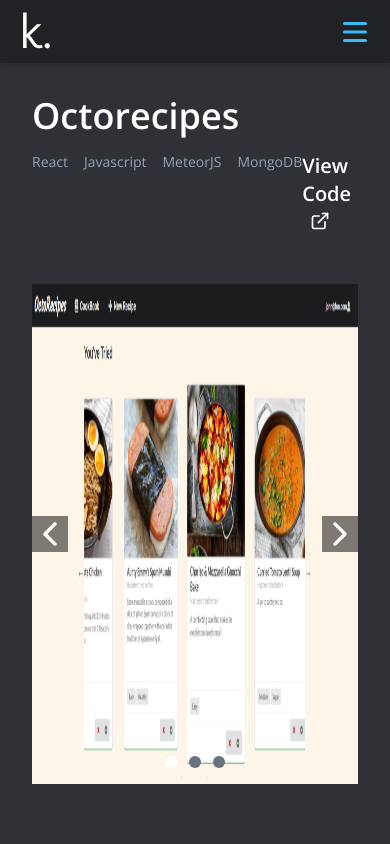
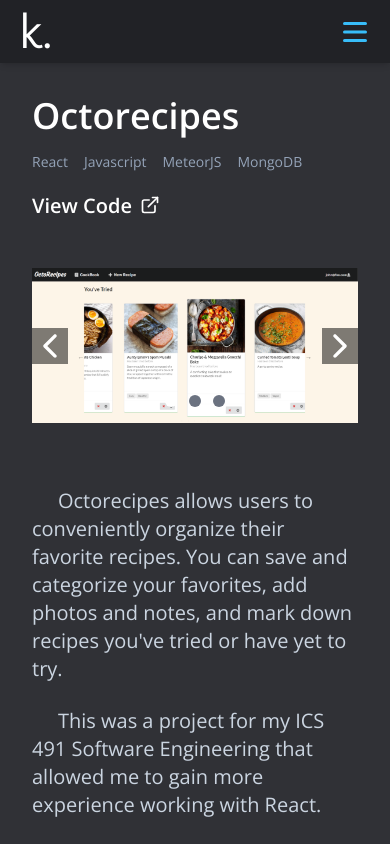
Before and after one commit to kasons/kasons.github.io, a Next.js app: page /projects/octorecipes in a window 390 px wide. Shown: the top 844 px of the page. Built offline with nearby package versions, Linux system fonts and the light colour scheme.

Commit message:
Mobile styling for projects

```diff
--- a/Components/Carousel.tsx
+++ b/Components/Carousel.tsx
@@ -28,7 +28,7 @@ const Carousel = ({slides} : {slides:StaticImageData[]}) => {
           }}
         >
           {slides.map((s) => {
-            return <Image key={s.src} src={s} width={1000} className='h-[500px] w-[100%] min-w-[-webkit-fill-available]' alt="Pixelchess slide"/>;
+            return <Image key={s.src} src={s} width={1000} className='h-auto xl:h-[500px] w-[100%] min-w-[-webkit-fill-available]' alt="Pixelchess slide"/>;
           })}
         </div>
 
--- a/pages/projects/johnsonslist.tsx
+++ b/pages/projects/johnsonslist.tsx
@@ -19,7 +19,7 @@ const pixelchess = () => {
             <h1 className='text-4xl font-semibold text-white mt-[2rem] mb-[1rem]'>
                 Johnsonslist
             </h1>
-            <div className='flex flex-row justify-between'>
+            <div className='flex flex-col md:flex-row justify-between'>
                 <div className='flex w-fit gap-4'>
                     <p className='text-sm text-slate-400'>
                         React
@@ -34,11 +34,11 @@ const pixelchess = () => {
                         MongoDB
                     </p>
                 </div>
-                <Link href="https://johnsonslist.github.io/" target="_blank" className='text-link text-xl font-semibold text-white ml-auto mr-10'>
+                <Link href="https://johnsonslist.github.io/" target="_blank" className='text-link text-xl font-semibold text-white mt-5 w-fit md:ml-auto md:mr-10 md:mt-0'>
                     View Guide
                     <FiExternalLink className='inline-block ml-2 mb-[6px]'/>
                 </Link>
-                <Link href="https://github.com/Johnsonslist/Johnsonslist" target="_blank" className='text-link text-xl font-semibold text-white'>
+                <Link href="https://github.com/Johnsonslist/Johnsonslist" target="_blank" className='text-link text-xl font-semibold text-white mt-5 md:mt-0 w-fit'>
                     View Code
                     <FaGithub className='inline-block ml-2 mb-[6px]'/>
                 </Link>
--- a/pages/projects/octorecipes.tsx
+++ b/pages/projects/octorecipes.tsx
@@ -18,7 +18,7 @@ const pixelchess = () => {
             <h1 className='text-4xl font-semibold text-white mt-[2rem] mb-[1rem]'>
                 Octorecipes
             </h1>
-            <div className='flex flex-row justify-between'>
+            <div className='flex flex-col md:flex-row justify-between'>
                 <div className='flex w-fit gap-4'>
                     <p className='text-sm text-slate-400'>
                         React
@@ -33,7 +33,7 @@ const pixelchess = () => {
                         MongoDB
                     </p>
                 </div>
-                <Link href="https://github.com/ics491-kkj/Octo-Recipes" target="_blank" className='text-link text-xl font-semibold text-white'>
+                <Link href="https://github.com/ics491-kkj/Octo-Recipes" target="_blank" className='text-link text-xl font-semibold text-white mt-5 md:mt-0 w-fit'>
                     View Code
                     <FiExternalLink className='inline-block ml-2 mb-[6px]'/>
                 </Link>
--- a/pages/projects/pixelchess.tsx
+++ b/pages/projects/pixelchess.tsx
@@ -18,7 +18,7 @@ const pixelchess = () => {
             <h1 className='text-4xl font-semibold text-white mt-[2rem] mb-[1rem]'>
                 Pixelchess
             </h1>
-            <div className='flex flex-row justify-between'>
+            <div className='flex flex-col md:flex-row justify-between'>
                 <div className='flex w-fit gap-4'>
                     <p className='text-sm text-slate-400'>
                         Unity
@@ -33,7 +33,7 @@ const pixelchess = () => {
                         Blender
                     </p>
                 </div>
-                <Link href="https://github.com/kasons/Pixelchess" target="_blank" className='text-link text-xl font-semibold text-white'>
+                <Link href="https://github.com/kasons/Pixelchess" target="_blank" className='text-link text-xl font-semibold text-white mt-5 md:mt-0 w-fit'>
                     View Code
                     <FaGithub className='inline-block ml-2 mb-[6px]'/>
                 </Link>
```
